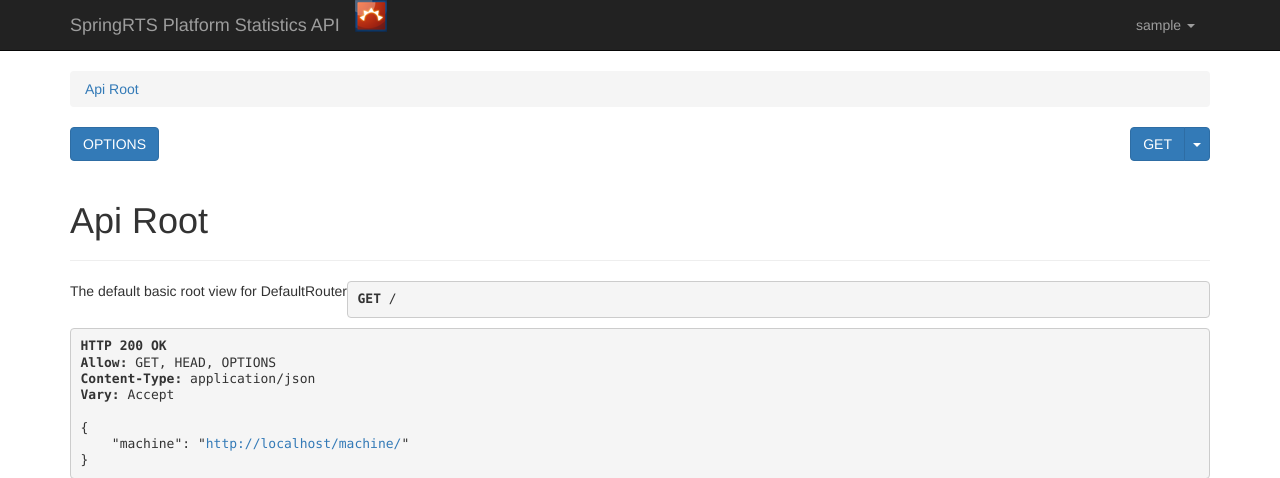
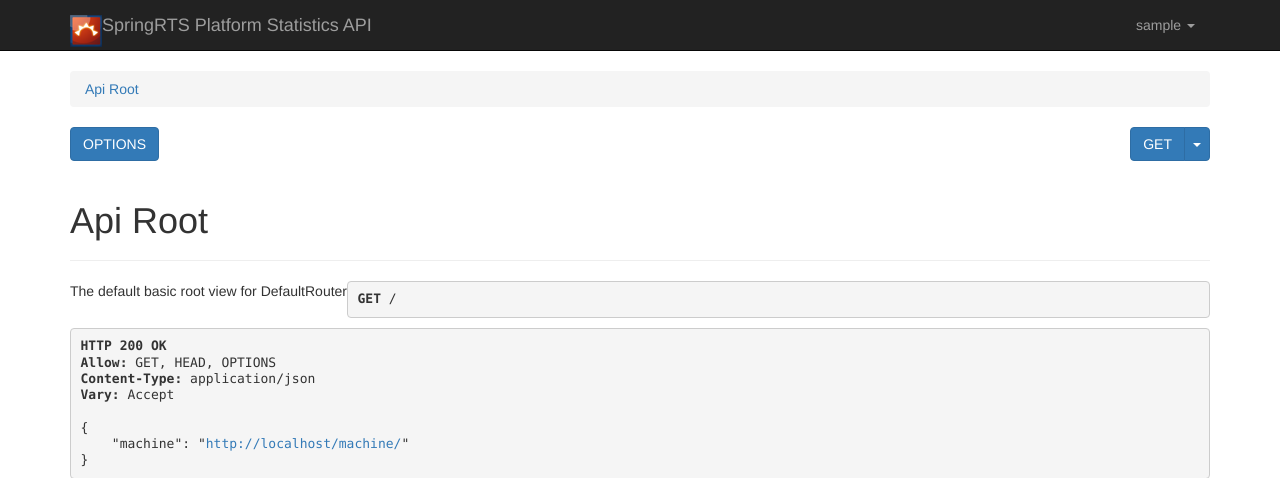
Before and after one commit to dansan/springrts-platform-stats, a Django app: page / in a window 1280 px wide. Shown: the top 478 px of the page. Run offline with Django 3.2, Linux system fonts and the light colour scheme; the visitor is signed in with stand-in values (Sample User, id 1); parts of the project's set-up code (start-up, migrations or seed data) failed here and were passed over; some libraries are stand-ins or nearby versions.

Commit message:
fix static path

```diff
--- a/templates/rest_framework/api.html
+++ b/templates/rest_framework/api.html
@@ -1,6 +1,6 @@
 {% extends "rest_framework/base.html" %}
 
 {% block branding %}
-    <img src="/static/spring-logo-small.png">
-    <a class='navbar-brand' rel="nofollow" href='http://stats.replays.springrts.com/docs/'>SpringRTS Platform Statistics API</a>
+    <a class='navbar-brand' rel="nofollow" href='http://stats.replays.springrts.com/docs/'><img class="pull-left" src="/static/spring-logo-small.png">
+    SpringRTS Platform Statistics API</a>
 {% endblock %}
```
Also changed, not shown: api/static/robots.txt (renamed from springrts_platform_stats/static/robots.txt), api/static/spring-logo-small.png (renamed from springrts_platform_stats/static/spring-logo-small.png).
